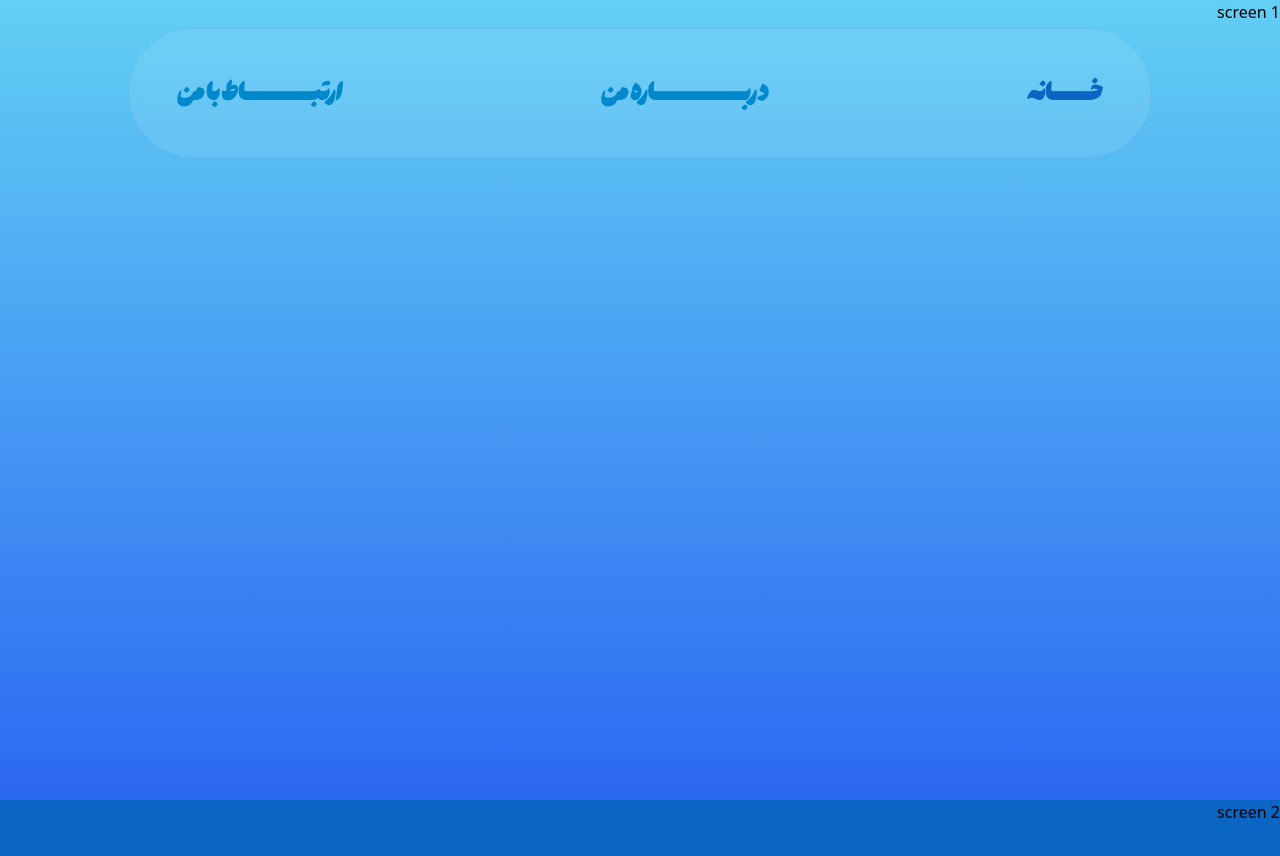
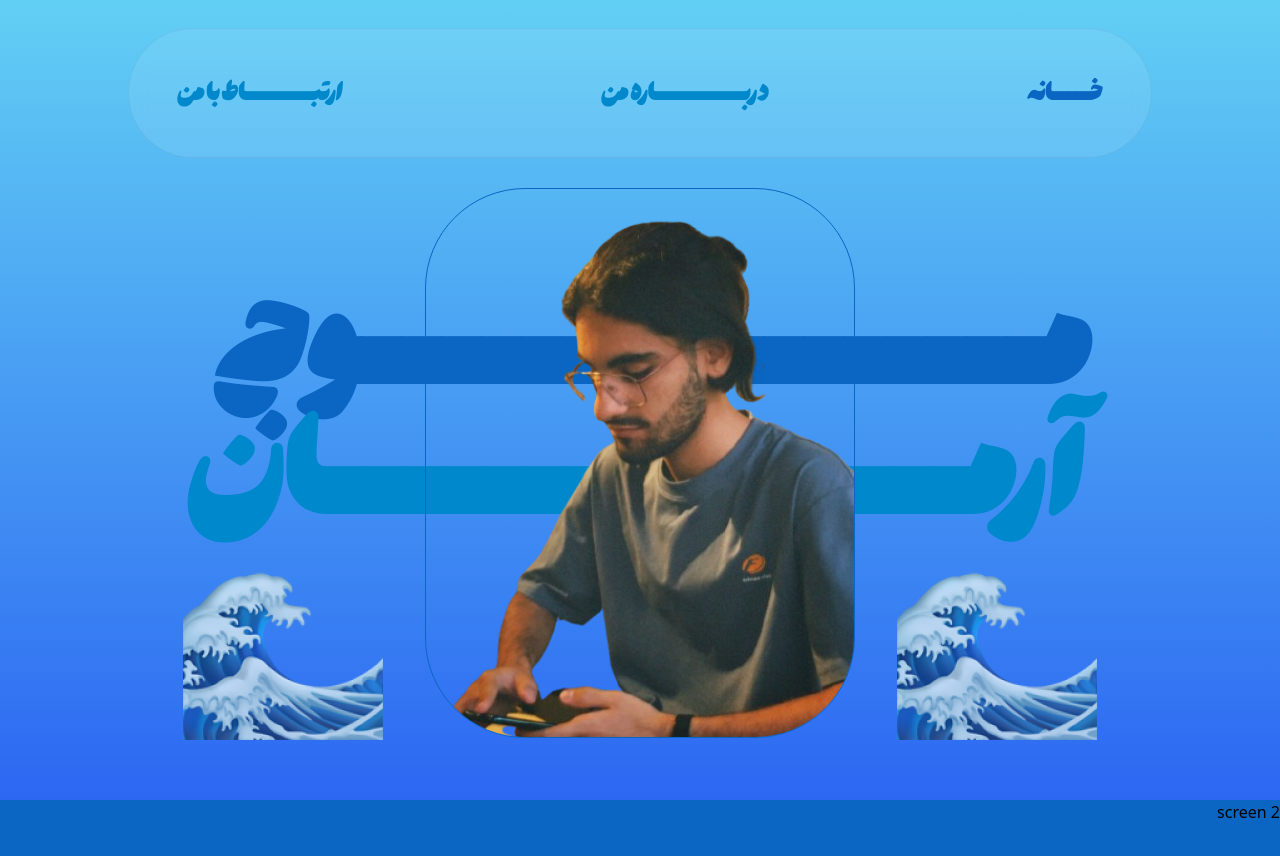
Before and after one commit to abolfazlj10/richHavij, a Next.js app: page / in a window 1280 px wide. Shown: the top 856 px of the page. Built offline with nearby package versions, Linux system fonts and the light colour scheme.

Commit message:
complete first page

```diff
--- a/app/main.css
+++ b/app/main.css
@@ -20,3 +20,22 @@ body{
 .activeLink{
     @apply text-highBlue;
 }
+.screenOne{
+    @apply grid grid-cols-7 grid-rows-4 h-screen bg-gradient-to-b from-[#62CFF4] to-[#2C67F2] pb-[60px];
+}
+.containerMainContent{
+    @apply relative flex flex-col grid-rows-subgrid row-span-3 col-span-5;
+}
+.titleHeading{
+    @apply flex-1 flex flex-col justify-end font-hasti text-[130px] mx-auto;
+    line-height: 130px;
+}
+.containerTwoIcon{
+    @apply flex justify-between;
+}
+.spaceImageMain{
+    @apply absolute h-full w-full flex justify-center items-center;
+}
+.Image{
+    @apply border border-highBlue rounded-[100px] h-[550px] w-[430px] object-cover;
+}
--- a/app/page.js
+++ b/app/page.js
@@ -3,7 +3,26 @@ export default function Home() {
   return (
     <>
       <Navbar/>
-      <div className="h-screen bg-gradient-to-b from-[#62CFF4] to-[#2C67F2]">screen 1</div>
+      <div className="screenOne">
+        <div className='grid-cols-subgrid col-span-7'></div>
+        <div className='grid-rows-subgrid col-span-1 row-span-3'></div>
+
+        <div className='containerMainContent'>
+          <div className='titleHeading'>
+            <div className='text-highBlue'>مـــــــــــــــــوج</div>
+            <div className='text-lowBlue'>آرمــــــــــــــــان‌</div>
+          </div>
+          <div className='containerTwoIcon'>
+            <img className='' src='./mowj-Icon.png'/>
+            <img className='' src='./mowj-Icon.png'/>
+          </div>
+          <div className='spaceImageMain'>
+            <img className='Image' src='./mowj-BG.png'/>
+          </div>
+        </div>
+
+        <div className='grid-rows-subgrid col-span-1 row-span-3'></div>
+      </div>
 
       <div className="h-screen bg-highBlue">screen 2</div>
       <div className="h-screen bg-lowBlue">screen 3</div>
```
